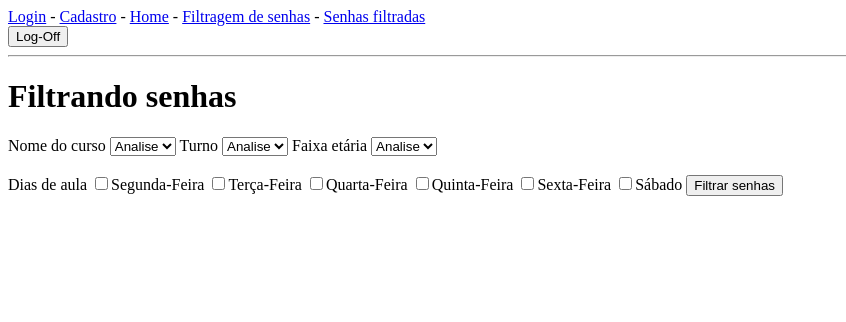
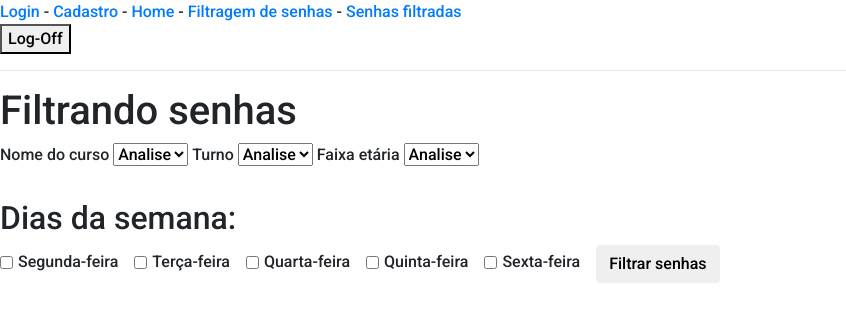
Before and after one commit to Dedo-Finger2/Retira-Senha, a PHP site: page /App/View/filtragemDeSenhas.php in a window 1280 px wide. Shown: the top 322 px of the page, without its empty margins (0-846 px from the left). Run offline with PHP 8.4, Linux system fonts and the light colour scheme; the visitor is signed in with stand-in values (Sample User, id 1).

Commit message:
ultima-versao

```diff
--- a/App/View/filtragemDeSenhas.php
+++ b/App/View/filtragemDeSenhas.php
@@ -6,10 +6,11 @@
      */
     session_start();
 
-    if (!isset($_SESSION['rg'])) {
+    /*if (!isset($_SESSION['rg'])) {
         header('Location: login.php');
         exit();
     }
+    */
 ?>
 <!DOCTYPE html>
 <html lang="pt-br">
@@ -17,6 +18,8 @@
     <meta charset="UTF-8">
     <meta http-equiv="X-UA-Compatible" content="IE=edge">
     <meta name="viewport" content="width=device-width, initial-scale=1.0">
+    <link rel="stylesheet" href="https://stackpath.bootstrapcdn.com/bootstrap/4.1.3/css/bootstrap.min.css" integrity="sha384-MCw98/SFnGE8fJT3GXwEOngsV7Zt27NXFoaoApmYm81iuXoPkFOJwJ8ERdknLPMO" crossorigin="anonymous">
+    <link rel="stylesheet" href="../Public/Css/style.css">
     <title>Filtragem de senhas</title>
     <?php require_once("navbar.php"); ?>
 </head>
@@ -45,15 +48,34 @@
             "O nome desses checkbox é o mesmo porque assim eles são tratados como um array!
             Com isso vamos poder saber quais dias da semana o usuário escolheu e filtrar as senhas" - Greg
         -->
-        <label>Dias de aula</label>
-        <input type="checkbox" name="dias[]">Segunda-Feira
-        <input type="checkbox" name="dias[]">Terça-Feira
-        <input type="checkbox" name="dias[]">Quarta-Feira
-        <input type="checkbox" name="dias[]">Quinta-Feira
-        <input type="checkbox" name="dias[]">Sexta-Feira
-        <input type="checkbox" name="dias[]">Sábado
+        <h2>Dias da semana:</h2>
 
-        <button type="submit">Filtrar senhas</button>
+        <div class="form-check form-check-inline">
+            <input class="form-check-input" type="checkbox" id="inlineCheckbox1" value="opcao1">
+            <label class="form-check-label" for="inlineCheckbox1">Segunda-feira</label>
+        </div>
+
+        <div class="form-check form-check-inline">
+            <input class="form-check-input" type="checkbox" id="inlineCheckbox2" value="opcao2">
+            <label class="form-check-label" for="inlineCheckbox2">Terça-feira</label>
+        </div>
+
+        <div class="form-check form-check-inline">
+            <input class="form-check-input" type="checkbox" id="inlineCheckbox2" value="opcao2">
+            <label class="form-check-label" for="inlineCheckbox2">Quarta-feira</label>
+        </div>
+
+        <div class="form-check form-check-inline">
+            <input class="form-check-input" type="checkbox" id="inlineCheckbox2" value="opcao2">
+            <label class="form-check-label" for="inlineCheckbox2">Quinta-feira</label>
+        </div>
+
+        <div class="form-check form-check-inline">
+            <input class="form-check-input" type="checkbox" id="inlineCheckbox2" value="opcao2">
+            <label class="form-check-label" for="inlineCheckbox2">Sexta-feira</label>
+        </div>
+
+        <button type="submit" class="btn btn-">Filtrar senhas</button>
 
     </form>
 </body>
--- a/App/View/index.php
+++ b/App/View/index.php
@@ -7,7 +7,7 @@
     session_start();
 
     if (!isset($_SESSION['rg'])) {
-        header('Location: login.php');
+        header('Location: cadastro.php');
         exit();
     }
 ?>
--- a/App/View/login-rg.php
+++ b/App/View/login.php
@@ -37,7 +37,7 @@
         <!--
             "Acho que sei como fazer isso funcionar, não garanto nada e nem vou dar atenção a isso por enquanto" - Greg
         -->
-        <a href="login2.php">Acesso com email e senha</a>
+        <a href="login-email.php">Acesso com email e senha</a>
     </form>
 
             </div>
--- a/App/View/navbar.php
+++ b/App/View/navbar.php
@@ -1,6 +1,6 @@
 <!-- "A barra de navegação que vai ser incluída nas demais telas deve ser feita aqui" - Greg -->
 <nav>
-    <a href="login.php">Login</a> - <a href="cadastro.php">Cadastro</a> - <a href="index.php">Home</a> - <a href="filtragemDeSenhas.php">Filtragem de senhas</a> -
+    <a href="login-rg.php">Login</a> - <a href="cadastro.php">Cadastro</a> - <a href="index.php">Home</a> - <a href="filtragemDeSenhas.php">Filtragem de senhas</a> -
     <a href="senhasFiltradas.php">Senhas filtradas</a>
     <form action="../Controller/cadastroHandler.php" method="post">
         <button type="submit">Log-Off</button>
```
